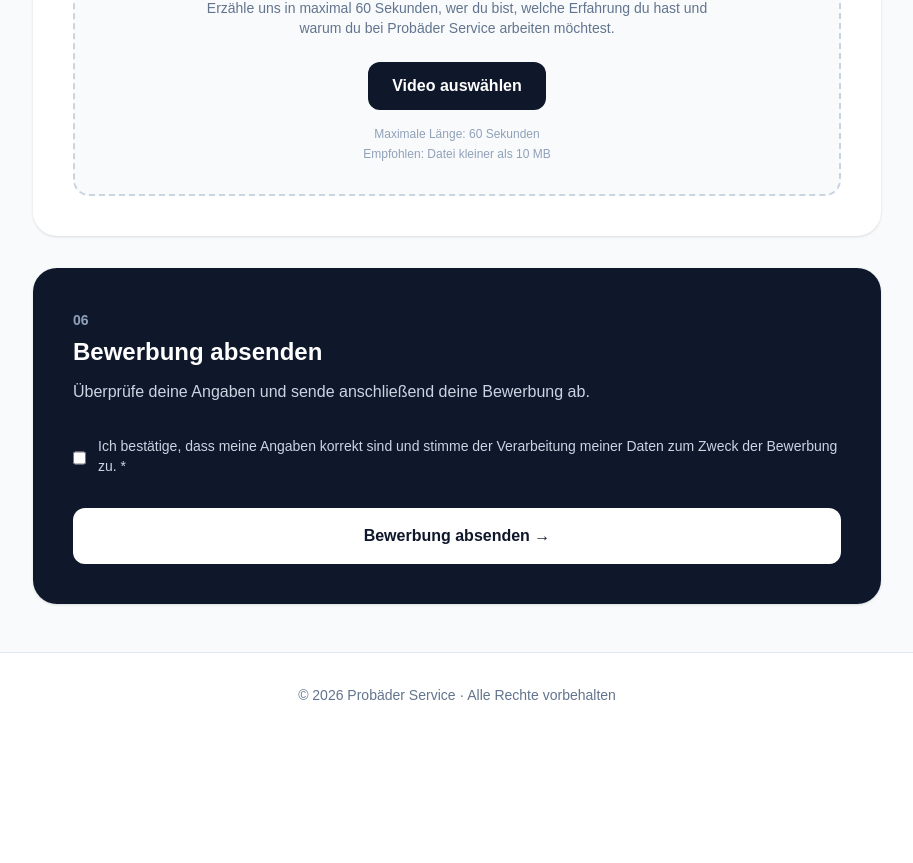
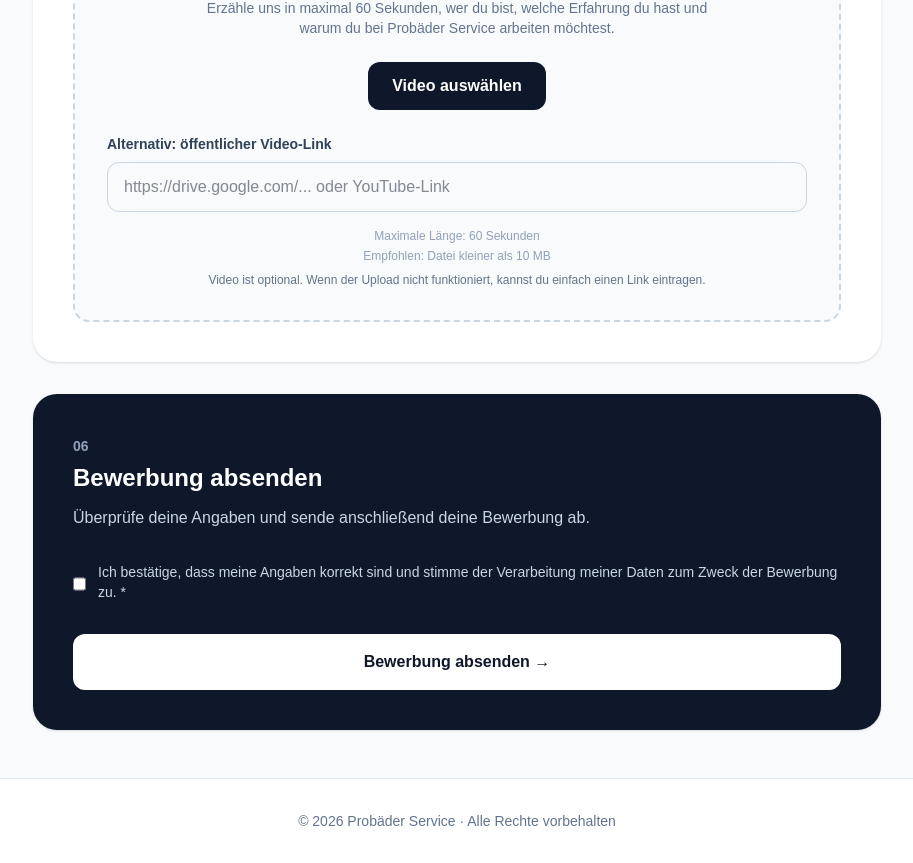
Before and after one commit to beyproweb/probader-service, a Next.js app: page /bewerbung in a window 1280 px wide. Shown: the part 3295-4158 px from the top of the page, without its empty margins (183-1096 px from the left). Before the commit the page ends 4032 px from the top, so only its background shows below. Built offline with nearby package versions, Linux system fonts and the light colour scheme; no server answers.

Commit message:
Update frontend

```diff
--- a/app/bewerbung/page.tsx
+++ b/app/bewerbung/page.tsx
@@ -61,10 +61,14 @@ export default function Bewerbung() {
       formElement.querySelector<HTMLInputElement>("#vorstellungsvideo");
     const selectedFile = fileInput?.files?.[0];
     const payload = new FormData(formElement);
+    const publicVideoLink = String(
+      formElement.querySelector<HTMLInputElement>("#video-link")?.value || "",
+    ).trim();
 
     console.info("[Bewerbung] Submit started", {
       hasVideo: Boolean(selectedFile),
       fileSizeBytes: selectedFile?.size || 0,
+      hasPublicVideoLink: Boolean(publicVideoLink),
       formKey,
     });
 
@@ -74,7 +78,7 @@ export default function Bewerbung() {
         maxSizeBytes: MAX_VIDEO_SIZE_BYTES,
       });
       setSubmitError(
-        `Das Video ist zu groß. Bitte lade eine Datei unter ${MAX_VIDEO_SIZE_MB} MB hoch.`,
+        `Das Video ist zu groß. Bitte lade eine Datei unter ${MAX_VIDEO_SIZE_MB} MB hoch oder gib einen öffentlichen Video-Link an.`,
       );
       return;
     }
@@ -82,10 +86,28 @@ export default function Bewerbung() {
     try {
       if (selectedFile) {
         setIsUploadingVideo(true);
-        const uploadedVideoUrl = await uploadVideoToServer(selectedFile);
-        setVideoUrl(uploadedVideoUrl);
-        payload.append("Vorstellungsvideo_URL", uploadedVideoUrl);
-        payload.append("Vorstellungsvideo_Dateiname", selectedFile.name);
+
+        try {
+          const uploadedVideoUrl = await uploadVideoToServer(selectedFile);
+          setVideoUrl(uploadedVideoUrl);
+          payload.append("Vorstellungsvideo_URL", uploadedVideoUrl);
+          payload.append("Vorstellungsvideo_Dateiname", selectedFile.name);
+        } catch (uploadError) {
+          console.warn("[Bewerbung] Video upload failed; continuing without uploaded file", {
+            message:
+              uploadError instanceof Error
+                ? uploadError.message
+                : "Unknown upload error",
+          });
+
+          if (publicVideoLink) {
+            payload.append("Vorstellungsvideo_URL", publicVideoLink);
+          } else {
+            payload.append("Vorstellungsvideo_URL", "Nicht hochgeladen");
+          }
+        }
+      } else if (publicVideoLink) {
+        payload.append("Vorstellungsvideo_URL", publicVideoLink);
       } else {
         payload.append("Vorstellungsvideo_URL", "Nicht hochgeladen");
       }
@@ -493,6 +515,19 @@ export default function Bewerbung() {
               />
             </label>
 
+            <div className="mt-6 text-left">
+              <label htmlFor="video-link" className="block text-sm font-semibold text-slate-700">
+                Alternativ: öffentlicher Video-Link
+              </label>
+              <input
+                id="video-link"
+                type="url"
+                name="Vorstellungsvideo_Link"
+                className="mt-2 w-full rounded-xl border border-slate-300 px-4 py-3"
+                placeholder="https://drive.google.com/... oder YouTube-Link"
+              />
+            </div>
+
             {videoName && (
               <p className="mt-4 text-sm font-semibold text-green-700">
                 ✓ {videoName}
@@ -511,6 +546,10 @@ export default function Bewerbung() {
 
             <p className="mt-1 text-xs text-slate-400">
               Empfohlen: Datei kleiner als {MAX_VIDEO_SIZE_MB} MB
+            </p>
+
+            <p className="mt-2 text-xs text-slate-500">
+              Video ist optional. Wenn der Upload nicht funktioniert, kannst du einfach einen Link eintragen.
             </p>
           </div>
         </section>
```
